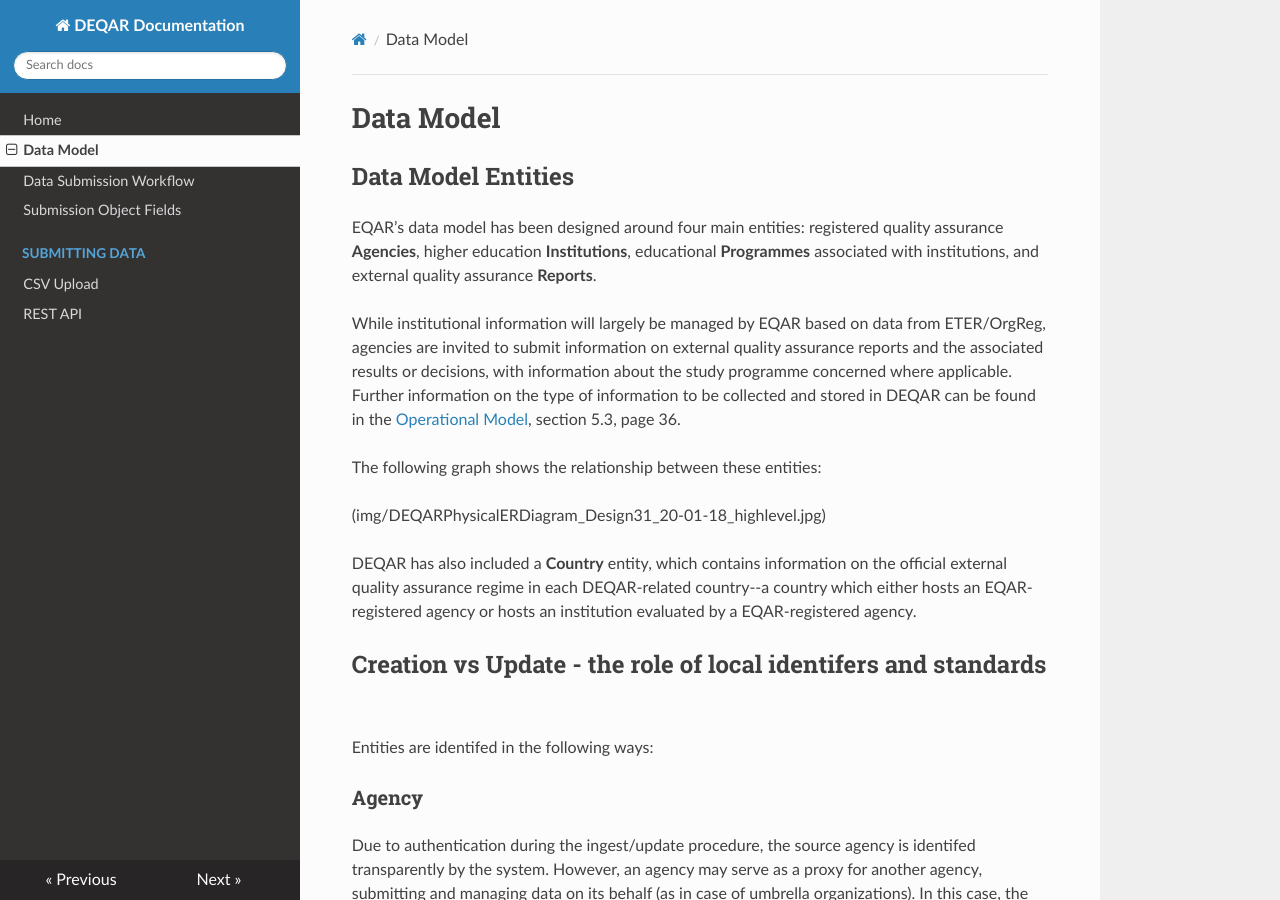
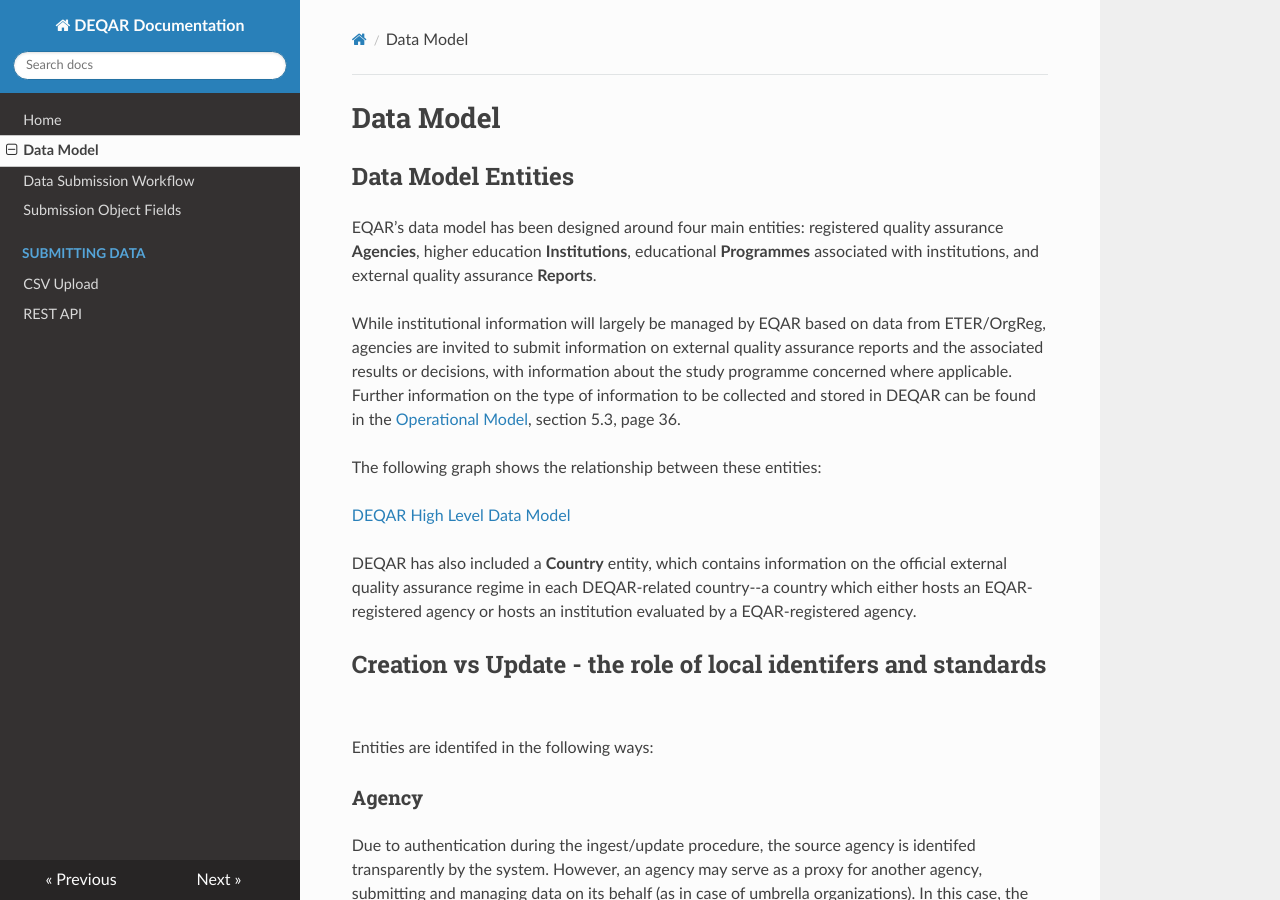
Before and after one commit to EQAR/deqar-docs, an MkDocs documentation site: the page built from docs/data_model.md, in a window 1280 px wide and 900 px high. Built offline with MkDocs 1.6.1, drawn with Linux system fonts in a browser that asks for light colours; nearby versions of some CDN libraries; old or Windows-style settings are respelled for this version of MkDocs.

Commit message:
Update data_model.md

```diff
--- a/docs/data_model.md
+++ b/docs/data_model.md
@@ -6,8 +6,7 @@
 
 The following graph shows the relationship between these entities:
 
-(img/DEQARPhysicalERDiagram_Design31_20-01-18_highlevel.jpg)
-
+[DEQAR High Level Data Model](img/DEQARPhysicalERDiagram_Design31_20-01-18_highlevel.jpg)
 
 DEQAR has also included a **Country** entity, which contains information on the official external quality assurance regime in each DEQAR-related country--a country which either hosts an EQAR-registered agency or hosts an institution evaluated by a EQAR-registered agency.
 
```
